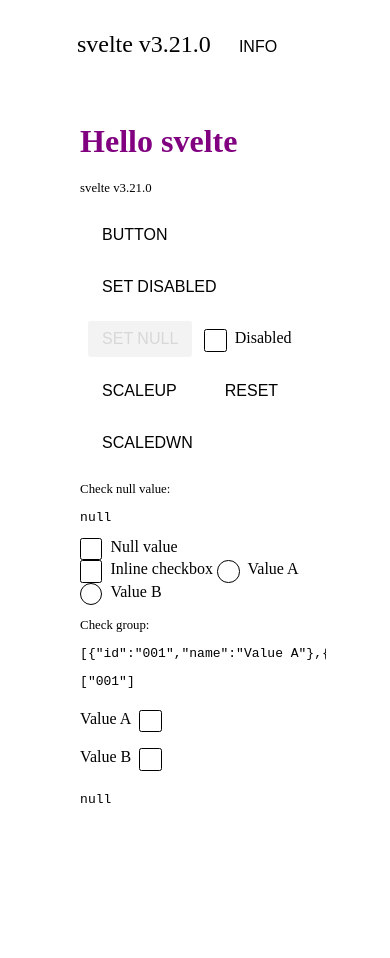
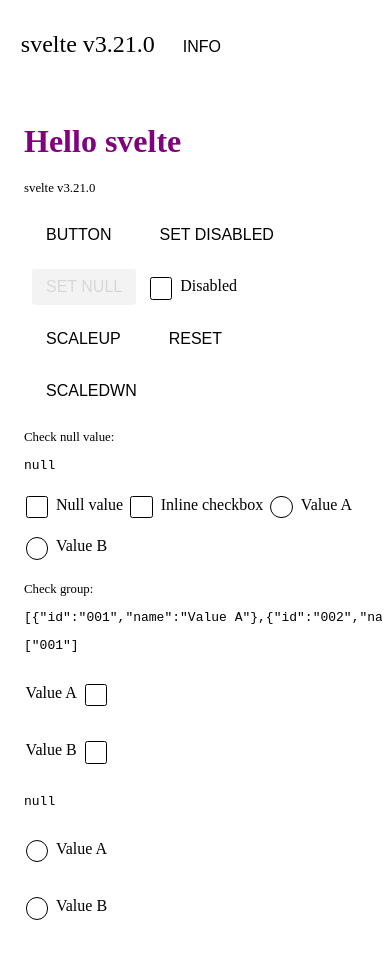
Before and after one commit to nikolay-ermolenko/svelte, a Svelte app: page / in a window 390 px wide. Shown: the top 958 px of the page. Before the commit the page ends 844 px from the top, so only its background shows below. Built offline with nearby package versions, Linux system fonts and the light colour scheme; the HTML template or start-up script is replaced by a standard one.

Commit message:
fix styles

```diff
--- a/src/App.svelte
+++ b/src/App.svelte
@@ -129,4 +129,14 @@
   max-height: 800px;
   margin: auto;
 }
+
+@media (max-width: 700px) {
+  .aaaa {
+    margin: inherit;
+    width: 100%;
+    height: 100%;
+    max-width: none;
+    max-height: none;
+  }
+}
 </style>
--- a/src/components/Checkbox.svelte
+++ b/src/components/Checkbox.svelte
@@ -95,6 +95,7 @@
 <style>
 .sv-checkbox {
   display: inline-block;
+  margin: .6rem .1rem;
 }
 .sv-checkbox:not(.disabled) {
   cursor: pointer;
--- a/src/components/Radio.svelte
+++ b/src/components/Radio.svelte
@@ -44,6 +44,7 @@
 <style>
 .sv-radio {
   display: inline-block;
+  margin: .6rem .1rem;
 }
 .sv-radio:not(.disabled) {
   cursor: pointer;
```
Also changed, not shown: 1 other file (tests, documents, lock files or other folders).
